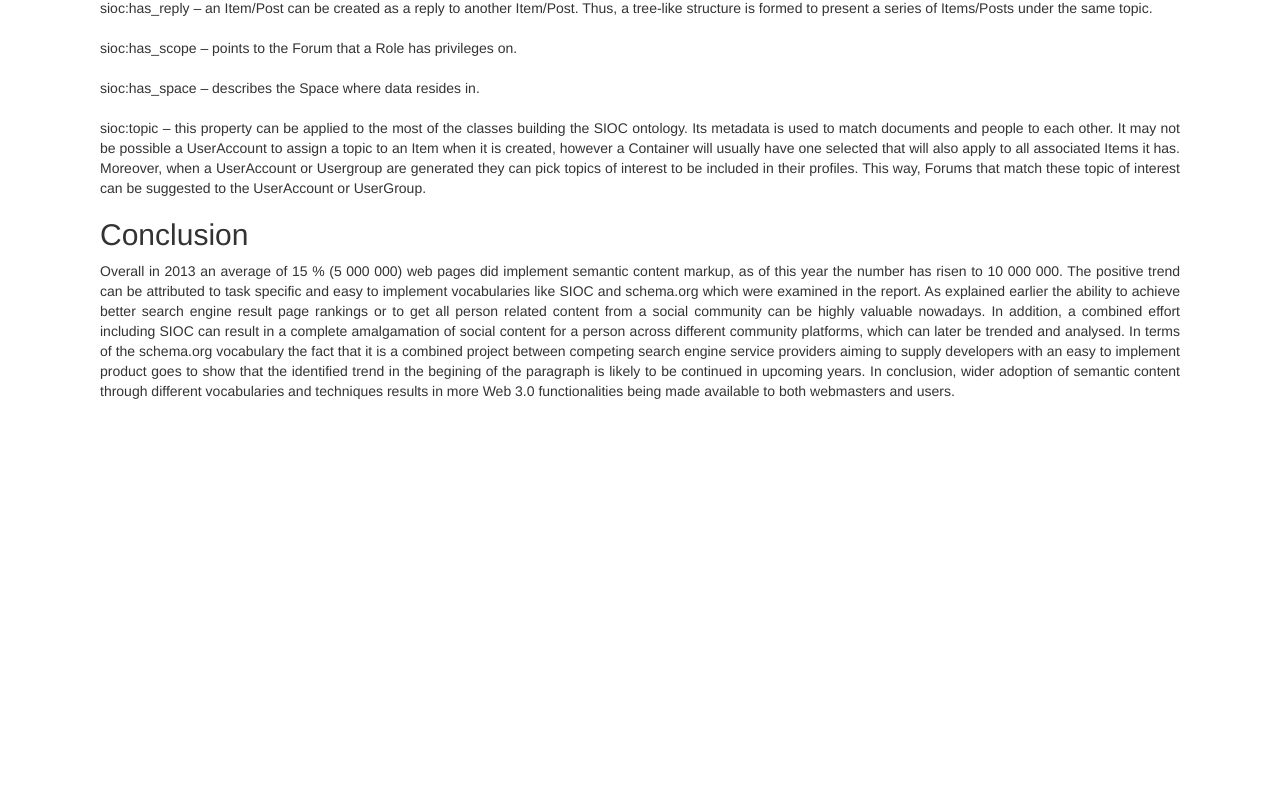
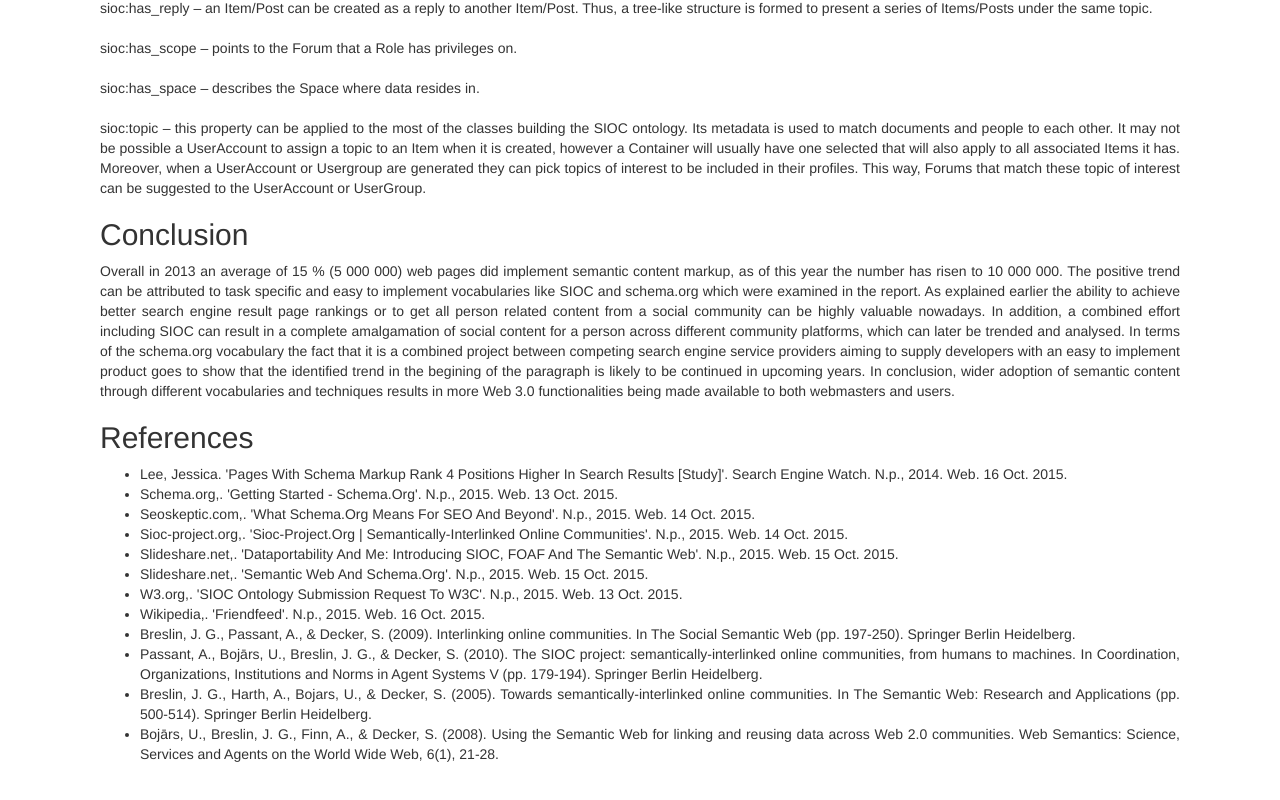
Before and after one commit to nenov92/Semantic-Web-Engineering, a plain HTML site: page index.html in a window 1280 px wide. Shown: the part 6241-7041 px from the top of the page. Before the commit the page ends 6722 px from the top, so only its background shows below. Drawn offline with Linux system fonts and the light colour scheme.

Commit message:
Added references

```diff
--- a/index.html
+++ b/index.html
@@ -448,6 +448,23 @@
 			<p>
 				Overall in 2013 an average of 15 % (5 000 000) web pages did implement semantic content markup, as of this year the number has risen to 10 000 000. The positive trend can be attributed to task specific and easy to implement vocabularies like SIOC and schema.org which were examined in the report. As explained earlier the ability to achieve better search engine result page rankings or to get all person related content from a social community can be highly valuable nowadays. In addition, a combined effort including SIOC can result in a complete amalgamation of social content for a person across different community platforms, which can later be trended and analysed. In terms of the schema.org vocabulary the fact that it is a combined project between competing search engine service providers aiming to supply developers with an easy to implement product goes to show that the identified trend in the begining of the paragraph is likely to be continued in upcoming years. In conclusion, wider adoption of semantic content through different vocabularies and techniques results in more Web 3.0 functionalities being made available to both webmasters and users.
 			</p>
+			<h2 id="references">References</h2>
+			<p>
+				<ul>
+					<li>Lee, Jessica. 'Pages With Schema Markup Rank 4 Positions Higher In Search Results [Study]'. Search Engine Watch. N.p., 2014. Web. 16 Oct. 2015.</li>
+					<li>Schema.org,. 'Getting Started - Schema.Org'. N.p., 2015. Web. 13 Oct. 2015.</li>
+					<li>Seoskeptic.com,. 'What Schema.Org Means For SEO And Beyond'. N.p., 2015. Web. 14 Oct. 2015.</li>
+					<li>Sioc-project.org,. 'Sioc-Project.Org | Semantically-Interlinked Online Communities'. N.p., 2015. Web. 14 Oct. 2015.</li>
+					<li>Slideshare.net,. 'Dataportability And Me: Introducing SIOC, FOAF And The Semantic Web'. N.p., 2015. Web. 15 Oct. 2015.</li>
+					<li>Slideshare.net,. 'Semantic Web And Schema.Org'. N.p., 2015. Web. 15 Oct. 2015.</li>
+					<li>W3.org,. 'SIOC Ontology Submission Request To W3C'. N.p., 2015. Web. 13 Oct. 2015.</li>
+					<li>Wikipedia,. 'Friendfeed'. N.p., 2015. Web. 16 Oct. 2015.</li>
+					<li>Breslin, J. G., Passant, A., & Decker, S. (2009). Interlinking online communities. In The Social Semantic Web (pp. 197-250). Springer Berlin Heidelberg.</li>
+					<li>Passant, A., Bojārs, U., Breslin, J. G., & Decker, S. (2010). The SIOC project: semantically-interlinked online communities, from humans to machines. In Coordination, Organizations, Institutions and Norms in Agent Systems V (pp. 179-194). Springer Berlin Heidelberg.</li>
+					<li>Breslin, J. G., Harth, A., Bojars, U., & Decker, S. (2005). Towards semantically-interlinked online communities. In The Semantic Web: Research and Applications (pp. 500-514). Springer Berlin Heidelberg.</li>
+					<li>Bojārs, U., Breslin, J. G., Finn, A., & Decker, S. (2008). Using the Semantic Web for linking and reusing data across Web 2.0 communities. Web Semantics: Science, Services and Agents on the World Wide Web, 6(1), 21-28.</li>
+				</ul>
+			</p>
 		</div>
 		<script>
 			$(function() {
```
